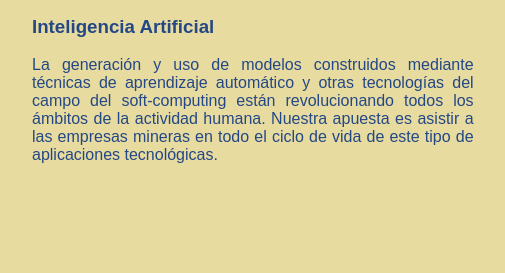
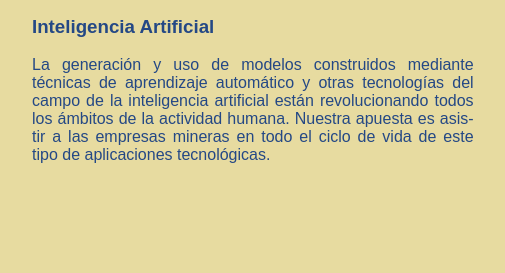
Before and after one commit to monforte-tech/web, an Astro site: page / in a window 1280 px wide. Shown: the part 2688-2961 px from the top of the page, 148-653 px from the left. Built offline with nearby package versions, Linux system fonts and the light colour scheme; Astro itself is replaced by a stand-in of ours; grey boxes are pictures that could not be loaded.

Commit message:
Replace soft computing with artificial intelligence

```diff
--- a/src/pages/index.astro
+++ b/src/pages/index.astro
@@ -78,7 +78,7 @@ import '../styles/home.css';
 
       <h3>Inteligencia Artificial</h3>
 
-      <p>La generación y uso de modelos construidos mediante técnicas de aprendizaje automático y otras tecnologías del campo del soft-computing están revolucionando todos los ámbitos de la actividad humana. Nuestra apuesta es asistir a las empresas mineras en todo el ciclo de vida de este tipo de aplicaciones tecnológicas.
+      <p>La generación y uso de modelos construidos mediante técnicas de aprendizaje automático y otras tecnologías del campo de la inteligencia artificial están revolucionando todos los ámbitos de la actividad humana. Nuestra apuesta es asistir a las empresas mineras en todo el ciclo de vida de este tipo de aplicaciones tecnológicas.
   </div>
   <Image src={robotMinero} alt="Robot antropomorfo con un pico en una mina" width={432} />
 </div>
```
